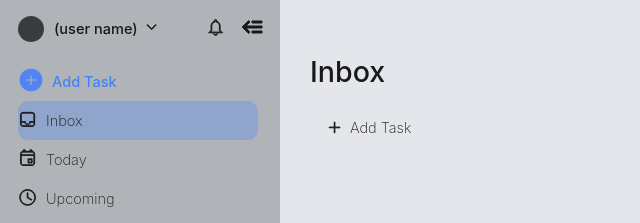
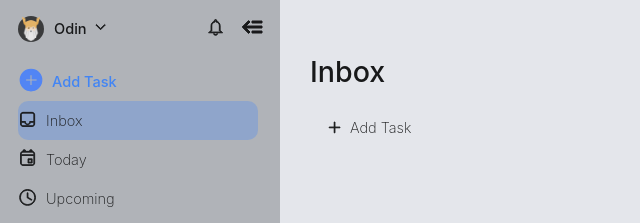
Before and after one commit to MellowMeh/odin-to-do-list, a website built with webpack: page src/page/index.html in a window 1280 px wide. Shown: the top 223 px of the page, 0-640 px from the left. Built offline with nearby package versions, Linux system fonts and the light colour scheme; files whose address does not match are found by name.

Commit message:
Cut addUserName feature
Now the page will display only one user - Odin.

```diff
--- a/src/page/index.html
+++ b/src/page/index.html
@@ -11,9 +11,8 @@
         <nav>
             <div class="profile-container">
                 <div class="user-container">
-                    <img id="profile-icon">
-                    <div class="profile-icon-background"></div>
-                    <div class="user-name">(user name)</div>
+                    <div class="profile-icon-background"> <img id="profile-icon" src="../src/image/favicon.png"></div>
+                    <div class="user-name">Odin</div>
                     <div id="arrow-icon"><svg xmlns="http://www.w3.org/2000/svg" width="20px" fill="currentColor" stroke="currentColor" viewBox="0 0 24 24"><path d="M5.84,9.59L11.5,15.25L17.16,9.59L16.45,8.89L11.5,13.84L6.55,8.89L5.84,9.59Z"/></svg></div>
                 </div>
                 <div class="icon-container">
```
